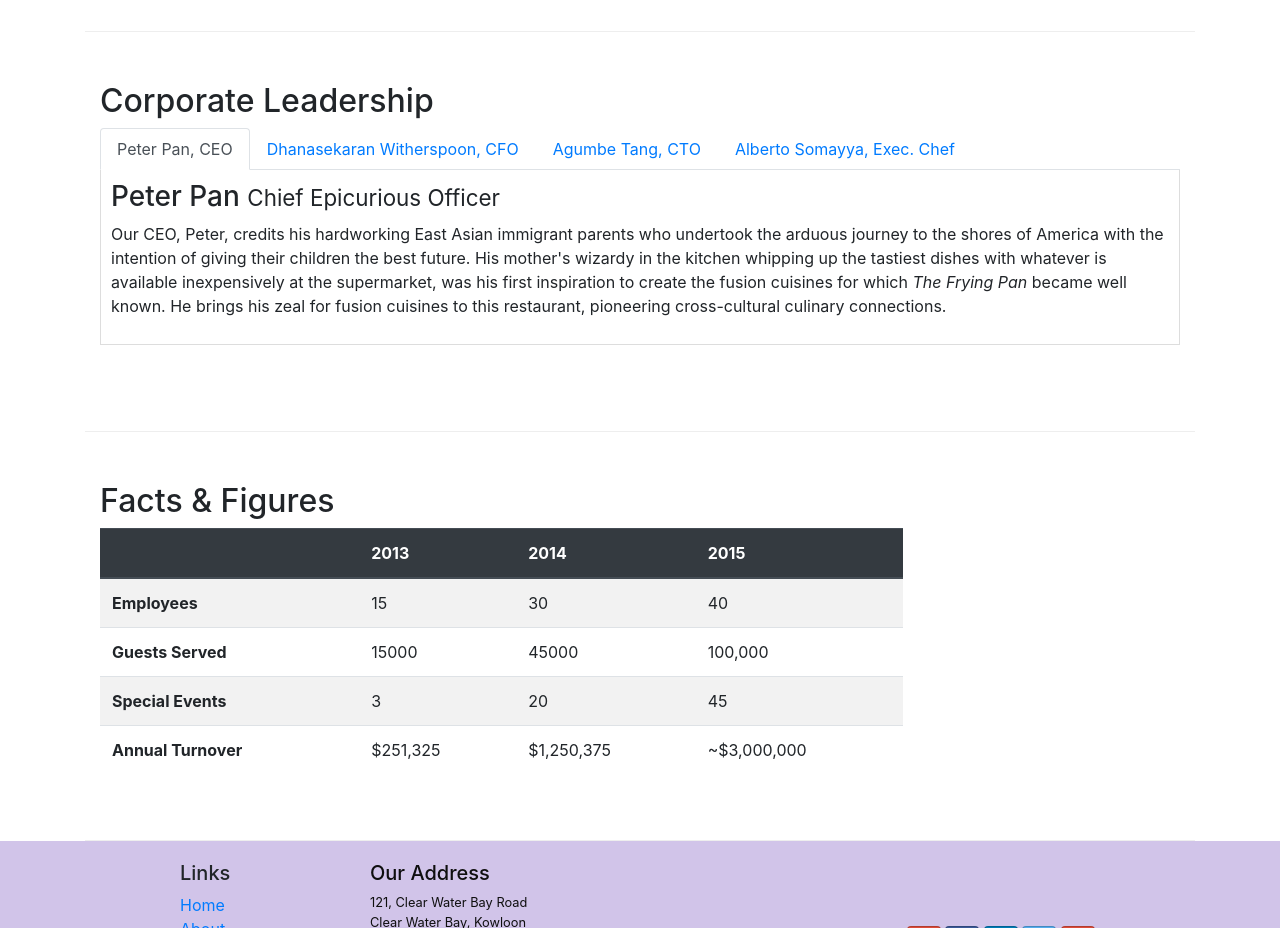
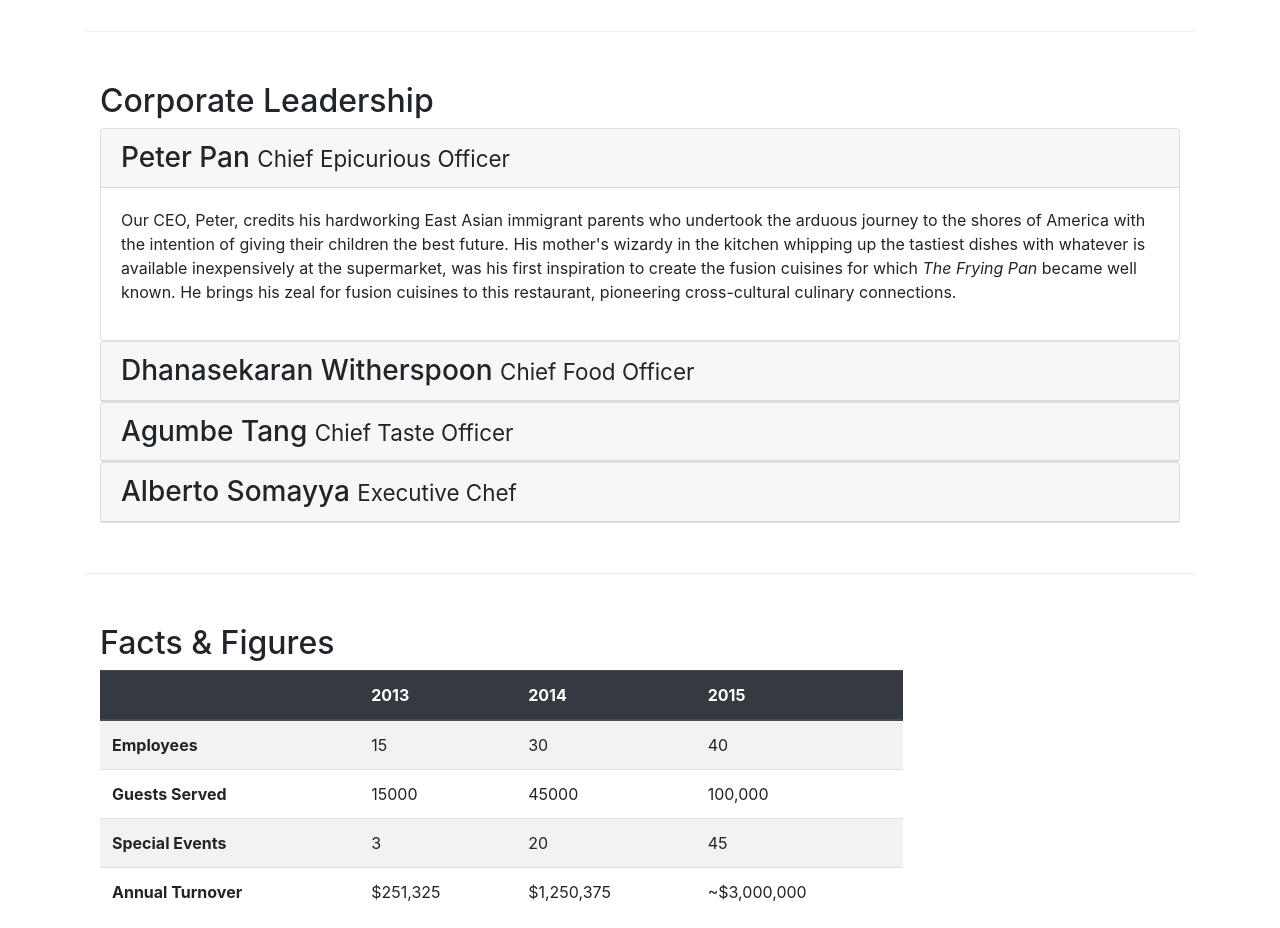
Before and after one commit to Gr4v1tYnN/Bootstrap4, a website: page aboutus.html in a window 1280 px wide. Shown: the part 940-1868 px from the top of the page. Drawn offline with nearby package versions, Linux system fonts and the light colour scheme.

Commit message:
Accordion

```diff
--- a/aboutus.html
+++ b/aboutus.html
@@ -97,36 +97,61 @@
             <div class="col-12">
                 <h2>Corporate Leadership</h2>
 
-                <ul class="nav nav-tabs">
-                    <li class="nav-item">
-                        <a class="nav-link active" href="#peter" role="tab" data-toggle="tab">Peter Pan, CEO</a>
-                    </li>
-                    <li class="nav-item">
-                        <a class="nav-link" href="#danny" role="tab" data-toggle="tab">Dhanasekaran Witherspoon, CFO</a>
-                    </li>
-                    <li class="nav-item">
-                        <a class="nav-link" href="#agumbe" role="tab" data-toggle="tab">Agumbe Tang, CTO</a>
-                    </li>
-                    <li class="nav-item">
-                        <a class="nav-link" href="#alberto" role="tab" data-toggle="tab">Alberto Somayya, Exec. Chef</a>
-                    </li>
-                </ul>
-                <div class="tab-content">
-                    <div role="tabpanel" class="tab-pane fade show active" id="peter">
-                        <h3>Peter Pan <small>Chief Epicurious Officer</small></h3>
-                        <p class="d-none d-sm-block">Our CEO, Peter, credits his hardworking East Asian immigrant parents who undertook the arduous journey to the shores of America with the intention of giving their children the best future. His mother's wizardy in the kitchen whipping up the tastiest dishes with whatever is available inexpensively at the supermarket, was his first inspiration to create the fusion cuisines for which <em>The Frying Pan</em> became well known. He brings his zeal for fusion cuisines to this restaurant, pioneering cross-cultural culinary connections.</p>
+                <div id="accordion">
+                    <div class="card">
+                        <div class="card-header" role="tab" id="peterhead">
+                            <h3 class="mb-0">
+                                <a data-toggle="collapse" data-target="#peter"> Peter Pan <small>Chief Epicurious Officer</small>
+                                </a>
+                            </h3>
+                        </div>
+                        <div class="collapse show" id="peter" data-parent="#accordion">
+                            <div class="card-body">
+                                <p class="d-none d-sm-block">Our CEO, Peter, credits his hardworking East Asian immigrant parents who undertook the arduous journey to the shores of America with the intention of giving their children the best future. His mother's wizardy in the kitchen whipping up the tastiest dishes with whatever is available inexpensively at the supermarket, was his first inspiration to create the fusion cuisines for which <em>The Frying Pan</em> became well known. He brings his zeal for fusion cuisines to this restaurant, pioneering cross-cultural culinary connections.</p>
+                            </div>
+                        </div>
                     </div>
-                    <div role="tabpanel" class="tab-pane fade" id="danny">
-                        <h3>Dhanasekaran Witherspoon <small>Chief Food Officer</small></h3>
-                        <p class="d-none d-sm-block">Our CFO, Danny, as he is affectionately referred to by his colleagues, comes from a long established family tradition in farming and produce. His experiences growing up on a farm in the Australian outback gave him great appreciation for varieties of food sources. As he puts it in his own words, <em>Everything that runs, wins, and everything that stays, pays!</em></p>
+
+                    <div class="card">
+                        <div class="card-header" role="tab" id="dannyhead">
+                            <h3 class="mb-0">
+                                <a class="collapsed" data-toggle="collapse" data-target="#danny"> Dhanasekaran Witherspoon <small>Chief Food Officer</small>
+                                </a>
+                            </h3>
+                        </div>
+                        <div class="collapse" id="danny" data-parent="#accordion">
+                            <div class="card-body">
+                                <p class="d-none d-sm-block">Our CFO, Danny, as he is affectionately referred to by his colleagues, comes from a long established family tradition in farming and produce. His experiences growing up on a farm in the Australian outback gave him great appreciation for varieties of food sources. As he puts it in his own words, <em>Everything that runs, wins, and everything that stays, pays!</em></p>
+                            </div>
+                        </div>
                     </div>
-                    <div role="tabpanel" class="tab-pane fade" id="agumbe">
-                        <h3>Agumbe Tang <small>Chief Taste Officer</small></h3>
-                        <p class="d-none d-sm-block">Blessed with the most discerning gustatory sense, Agumbe, our CTO, personally ensures that every dish that we serve meets his exacting tastes. Our chefs dread the tongue lashing that ensues if their dish does not meet his exacting standards. He lives by his motto, <em>You click only if you survive my lick.</em></p>
+
+                    <div class="card">
+                        <div class="card-header" role="tab" id="agumbehead">
+                            <h3 class="mb-0">
+                                <a class="collapsed" data-toggle="collapse" data-target="#agumbe"> Agumbe Tang <small>Chief Taste Officer</small>
+                                </a>
+                            </h3>
+                        </div>
+                        <div class="collapse" id="agumbe" data-parent="#accordion">
+                            <div class="card-body">
+                                <p class="d-none d-sm-block">Blessed with the most discerning gustatory sense, Agumbe, our CTO, personally ensures that every dish that we serve meets his exacting tastes. Our chefs dread the tongue lashing that ensues if their dish does not meet his exacting standards. He lives by his motto, <em>You click only if you survive my lick.</em></p>
+                            </div>
+                        </div>
                     </div>
-                    <div role="tabpanel" class="tab-pane fade" id="alberto">
-                        <h3>Alberto Somayya <small>Executive Chef</small></h3>
-                        <p class="d-none d-sm-block">Award winning three-star Michelin chef with wide International experience having worked closely with whos-who in the culinary world, he specializes in creating mouthwatering Indo-Italian fusion experiences. He says, <em>Put together the cuisines from the two craziest cultures, and you get a winning hit! Amma Mia!</em></p>
+
+                    <div class="card">
+                        <div class="card-header" role="tab" id="albertohead">
+                            <h3 class="mb-0">
+                                <a class="collapsed" data-toggle="collapse" data-target="#alberto"> Alberto Somayya <small>Executive Chef</small>
+                                </a>
+                            </h3>
+                        </div>
+                        <div class="collapse" id="alberto" data-parent="#accordion">
+                            <div class="card-body">
+                                <p class="d-none d-sm-block">Award winning three-star Michelin chef with wide International experience having worked closely with whos-who in the culinary world, he specializes in creating mouthwatering Indo-Italian fusion experiences. He says, <em>Put together the cuisines from the two craziest cultures, and you get a winning hit! Amma Mia!</em></p>
+                            </div>
+                        </div>
                     </div>
                 </div>
             </div>
```
